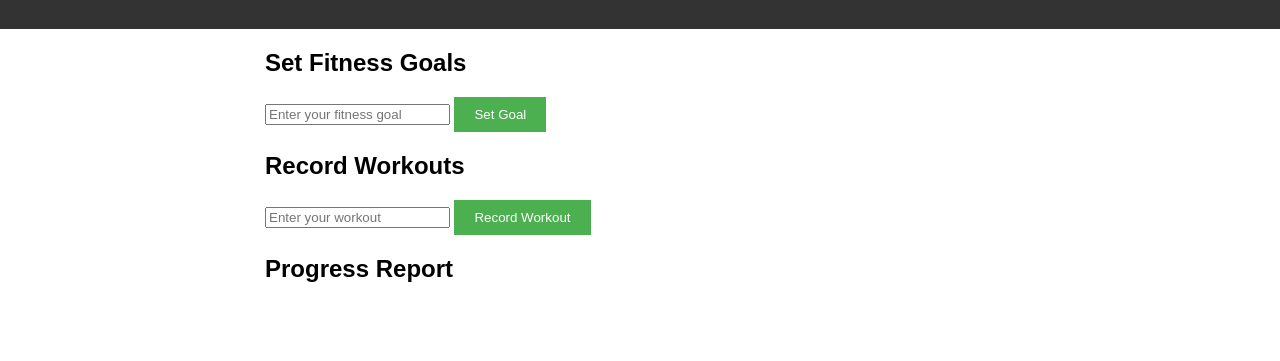
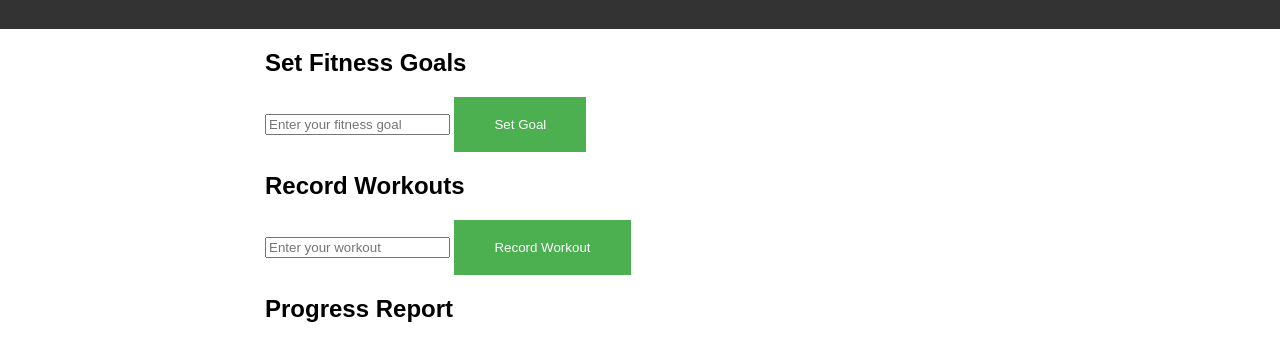
Before and after one commit to hassanxadel/My-Health, a plain HTML site: page html/tracker.html in a window 1280 px wide. Shown: the part 71-432 px from the top of the page. Drawn offline with Linux system fonts and the light colour scheme.

Commit message:
Made changes to tracker.html for feature/get-report

```diff
--- a/html/tracker.html
+++ b/html/tracker.html
@@ -23,10 +23,11 @@
             margin: 20px auto;
             padding: 0 20px;
         }
+        /* changes made for task 4 */
         .btn {
             background-color: #4CAF50;
             color: white;
-            padding: 10px 20px;
+            padding: 20px 40px;
             border: none;
             cursor: pointer;
         }
```
